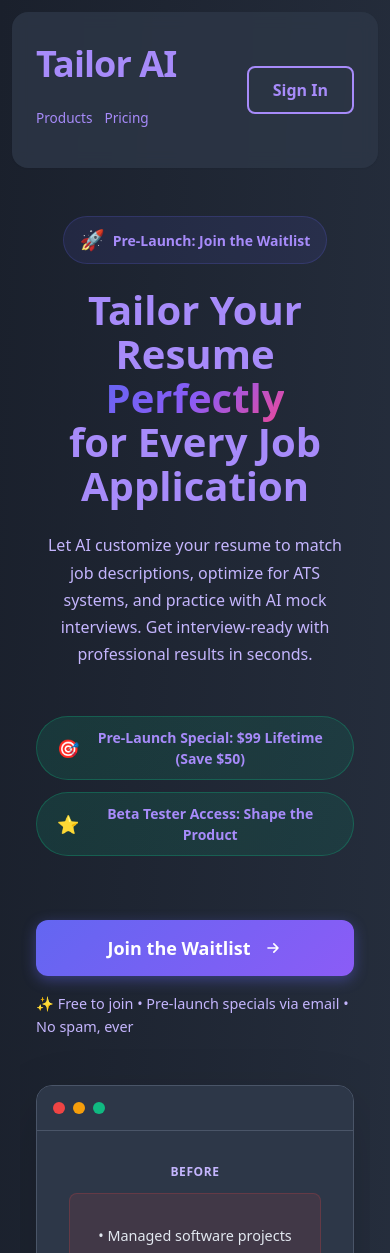
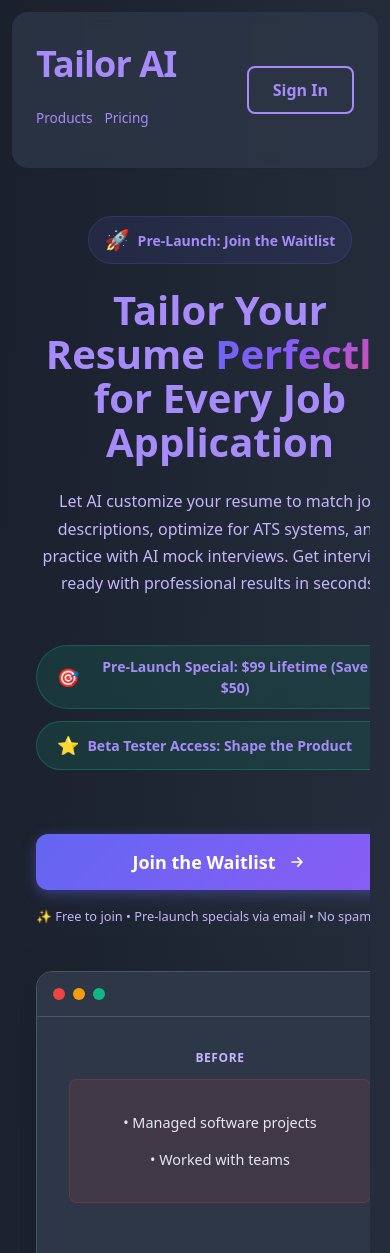
Before and after one commit to JohnAsencio/TailorAI, a React (Vite) app: page / in a window 390 px wide. Shown: the top 1253 px of the page. Built offline with nearby package versions, Linux system fonts and the light colour scheme; no server answers; what @react-pdf/renderer would draw is missing.

Commit message:
ui change

```diff
--- a/src/components/landing/LandingPage.css
+++ b/src/components/landing/LandingPage.css
@@ -129,6 +129,18 @@
   line-height: 1.6;
   width: 100%;
   display: block;
+  white-space: nowrap;
+}
+
+@media (max-width: 640px) {
+  .hero-cta {
+    align-items: center;
+  }
+  .hero-cta-note {
+    font-size: 0.8rem;
+    text-align: center;
+    white-space: nowrap;
+  }
 }
 
 .cta-button {
```
